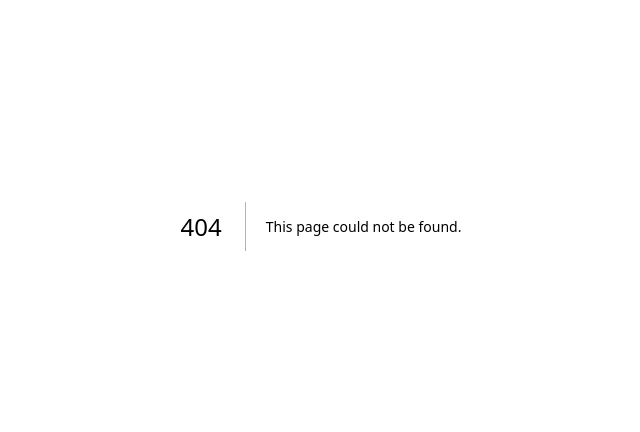
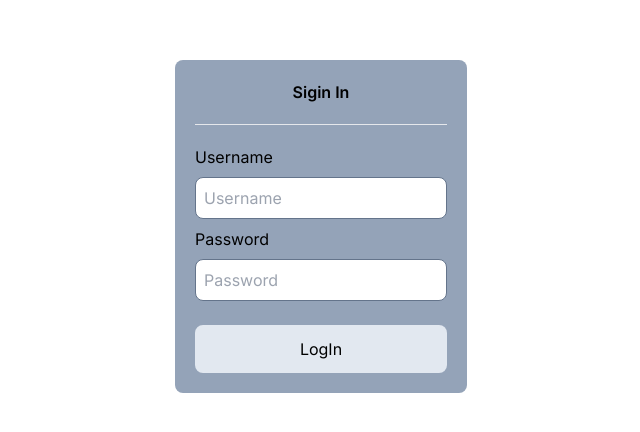
Before and after one commit to Akhi4009/string-app, a Next.js app in the folder my-app/: page /signin in a window 1280 px wide. Before the commit this address had no page. Shown: the part 174-606 px from the top of the page, without its empty margins (319-959 px from the left). Built offline with nearby package versions, Linux system fonts and the light colour scheme.

Commit message:
login compleet

```diff
--- /dev/null
+++ b/my-app/src/app/(private)/feed/page.tsx
@@ -0,0 +1,7 @@
+export default async function Feed(){
+    return (
+        <>
+        <h2>Feed</h2>
+        </>
+    )
+}
--- /dev/null
+++ b/my-app/src/app/(private)/layout.tsx
@@ -0,0 +1,5 @@
+export default function PrivateLayout(
+    {children}:{children:React.ReactNode;}){
+
+        return <main>{children}</main>
+    }
--- /dev/null
+++ b/my-app/src/app/(public)/layout.tsx
@@ -0,0 +1,6 @@
+
+export default function PulicLayout(
+    {children}:{children:React.ReactNode;}){
+
+        return <main className="flex min-h-screen max-w-md items-center justify-center m-auto">{children}</main>
+    }
--- /dev/null
+++ b/my-app/src/app/(public)/signin/form.tsx
@@ -0,0 +1,72 @@
+"use client"
+
+import { useRouter } from "next/navigation"
+import React, { useState,FormEvent } from "react"
+
+
+
+const Form = () => {
+
+    const router=useRouter()
+    const [username,setUsername] = useState<undefined | string>("")
+    const [password,setPassword] = useState<undefined | string>("")
+
+
+    const handleSubmit=async(e:FormEvent)=>{
+
+        e.preventDefault()
+        const res= await fetch("/api/login",{
+            method: "post",
+           body: JSON.stringify({username,password})
+        })
+
+        // console.log(res)
+        if(res.ok){
+            router.push("/feed")
+        }else{
+            alert("Log in failed")
+        }
+    }
+  return (
+    <>
+    <form onSubmit={handleSubmit}
+     className="flex flex-col gap-2 p-5 bg-slate-400 max-w-xs w-full rounded-lg">
+
+<div  className="text-center">
+    <h3 className="font-semibold">Sigin In</h3>
+</div>
+<div className="my-3">
+    <hr/>
+</div>
+<div className="flex flex-col gap-2 ">
+    <label htmlFor="">Username</label>
+    <input  type="text"
+    placeholder="Username"
+    id="username"
+    value={username}
+    onChange={(e)=>setUsername(e.target.value)}
+    required
+    className="text-block p-2 border border-slate-500 rounded-lg"
+
+    />
+    </div>
+    <div className="flex flex-col gap-2 ">
+        <label htmlFor="">Password</label>
+        <input type="text"
+         placeholder="Password"
+         id="password"
+         value={password}
+         onChange={(e)=>setPassword(e.target.value)}
+         required
+         className="text-block p-2 border border-slate-500 rounded-lg"
+         />
+        </div>
+ <div className="flex flex-col gap-2 ">
+    <button type="submit" className="bg-slate-200 p-3 mt-4  rounded-lg ">LogIn</button>
+ </div>
+    </form>
+    </>
+  )
+}
+
+export default Form
--- /dev/null
+++ b/my-app/src/app/(public)/signin/page.tsx
@@ -0,0 +1,9 @@
+import Form from "./form";
+
+export default async function Signin(){
+    return(
+        <div>
+       <Form/>
+        </div>
+    )
+}
--- a/my-app/src/app/globals.css
+++ b/my-app/src/app/globals.css
@@ -16,7 +16,7 @@
   }
 }
 
-body {
+/* body {
   color: rgb(var(--foreground-rgb));
   background: linear-gradient(
       to bottom,
@@ -24,4 +24,4 @@ body {
       rgb(var(--background-end-rgb))
     )
     rgb(var(--background-start-rgb));
-}
+} */
```
Also changed, not shown: my-app/cookies.txt (deleted).
